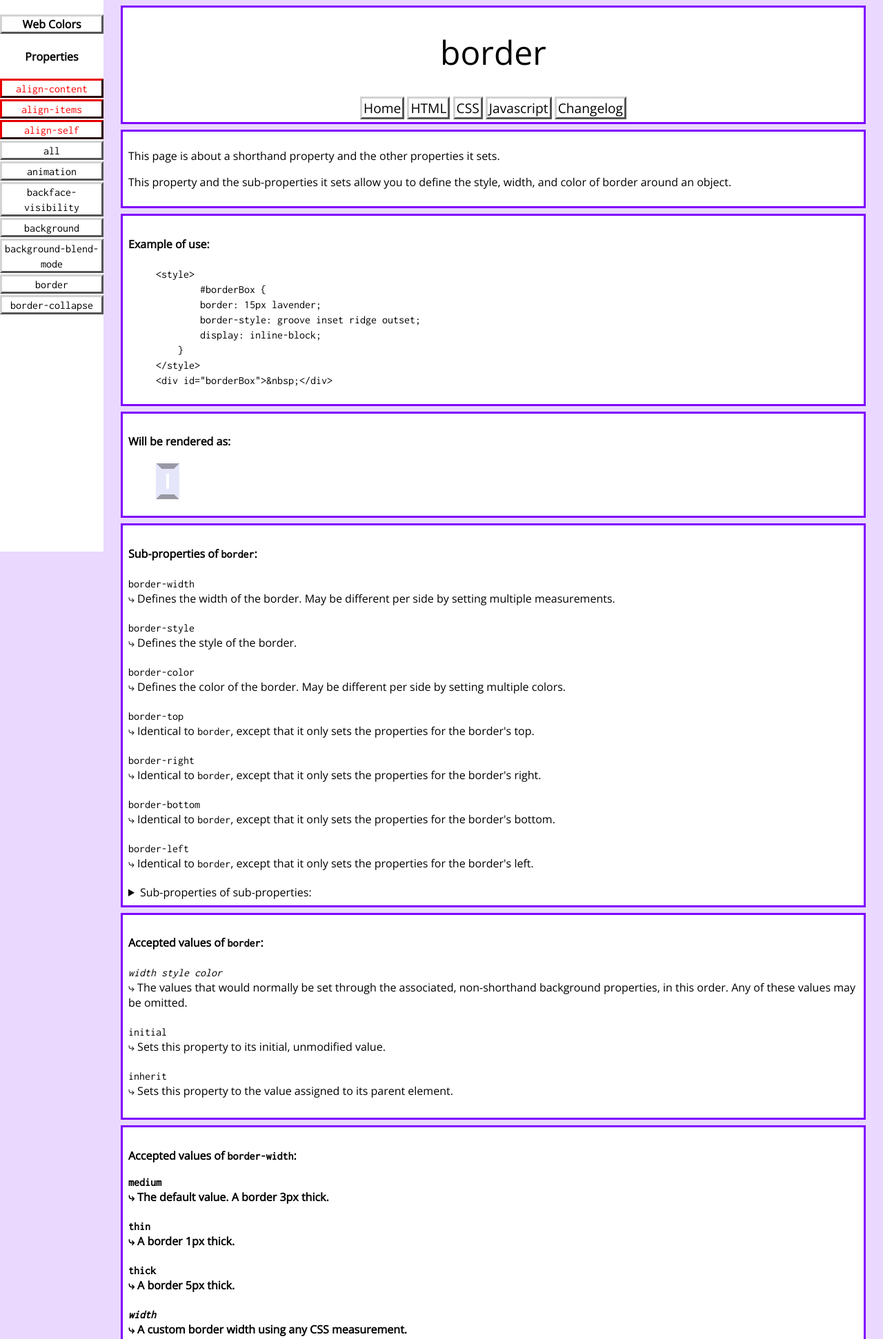
After one commit to VioletRose/Web-Code-Encyclopedia, a PHP site: page /css/border.php in a window 1280 px wide. The commit adds this page. Shown: the top 1942 px of the page at 69% size. Run offline with PHP 8.4, Linux system fonts and the light colour scheme.

Commit message:
07/21/2016 Update
Thursday, July 21st, 2016
Additions:
css/border.php
css/border-collapse.php
css/csshead.php: Added links for border and border-collapse.
Fixes:
css/background.php: Updated; corrected one typo and one mistake.
stylesheets/encyclopedia.css: Updated; moved padding from child elements
of <section> to <section> itself, switched from pt to em for font
measurements.

```diff
--- a/css/background.php
+++ b/css/background.php
@@ -66,8 +66,8 @@
 	<section>
 		<h4>Accepted values of <code>background</code>:</h4>
 		<dl>
-			<dt><code><var> color image position/size repeat origin clip attachment</var></code></dt>
-			<dd>&#10551; The values that would normally be set through the associated, non-shorthand background properties, in this order. If both position and size are being defined, due to them both accepting numeric values they must be separated by a / character. Additionally, it is possible to set multiple background images, but if this is done, color must be placed last rather than first. Most sub-values may be omitted.</dd>
+			<dt><code><var>color image position/size repeat origin clip attachment</var></code></dt>
+			<dd>&#10551; The values that would normally be set through the associated, non-shorthand background properties, in this order. If both position and size are being defined, due to them both accepting numeric values they must be separated by a / character. Most sub-values may be omitted.</dd>
 			<dt><code>initial</code></dt>
 			<dd>&#10551; Sets this property to its initial, unmodified value.</dd>
 			<dt><code>inherit</code></dt>
--- /dev/null
+++ b/css/border.php
@@ -0,0 +1,154 @@
+<?php
+    $PAGE_NAME = 'border';
+    require_once($_SERVER["DOCUMENT_ROOT"].'/css/csshead.php');
+?>
+<main>
+	<section>
+		<p>This page is about a shorthand property and the other properties it sets.</p>
+		<p>This property and the sub-properties it sets allow you to define the style, width, and color of border around an object.
+	</section>
+	<section>
+		<h4>Example of use:</h4>
+		<figure>
+			<code>
+				&lt;style&gt;
+				<br>
+				&nbsp;&nbsp;&nbsp;&nbsp;&nbsp;&nbsp;&nbsp;&nbsp;#borderBox {
+				<br>
+				&nbsp;&nbsp;&nbsp;&nbsp;&nbsp;&nbsp;&nbsp;&nbsp;border: 15px lavender;
+				<br>
+				&nbsp;&nbsp;&nbsp;&nbsp;&nbsp;&nbsp;&nbsp;&nbsp;border-style: groove inset ridge outset;
+				<br>
+				&nbsp;&nbsp;&nbsp;&nbsp;&nbsp;&nbsp;&nbsp;&nbsp;display: inline-block;
+				<br>
+				&nbsp;&nbsp;&nbsp;&nbsp;}
+				<br>
+				&lt;/style&gt;
+				<br>
+				&lt;div id="borderBox"&gt;&amp;nbsp;&lt;/div&gt;
+			</code>
+		</figure>
+	</section>
+	<section>
+		<h4>Will be rendered as:</h4>
+		<figure>
+			<style>
+				#borderBox {
+					border: 15px lavender;
+					border-style: groove inset ridge outset;
+					display: inline-block;
+				}
+			</style>
+			<div id="borderBox">&nbsp;</div>
+		</figure>
+	</section>
+	<section>
+		<h4>Sub-properties of <code>border</code>:</h4>
+		<dl>
+			<dt><code>border-width</code></dt>
+			<dd>&#10551; Defines the width of the border. May be different per side by setting multiple measurements.</dd>
+			<dt><code>border-style</code></dt>
+			<dd>&#10551; Defines the style of the border.</dd>
+			<dt><code>border-color</code></dt>
+			<dd>&#10551; Defines the color of the border. May be different per side by setting multiple colors.</dd>
+			<dt><code>border-top</code></dt>
+			<dd>&#10551; Identical to <code>border</code>, except that it only sets the properties for the border's top.</dd>
+			<dt><code>border-right</code></dt>
+			<dd>&#10551; Identical to <code>border</code>, except that it only sets the properties for the border's right.</dd>
+			<dt><code>border-bottom</code></dt>
+			<dd>&#10551; Identical to <code>border</code>, except that it only sets the properties for the border's bottom.</dd>
+			<dt><code>border-left</code></dt>
+			<dd>&#10551; Identical to <code>border</code>, except that it only sets the properties for the border's left.</dd>
+		</dl>
+		<details>
+			<summary>Sub-properties of sub-properties:</summary>
+			<ul>
+				<li>border-top-width</li>
+				<li>border-top-style</li>
+				<li>border-top-color</li>
+				<li>border-right-width</li>
+				<li>border-right-style</li>
+				<li>border-right-color</li>
+				<li>border-bottom-width</li>
+				<li>border-bottom-style</li>
+				<li>border-bottom-color</li>
+				<li>border-left-width</li>
+				<li>border-left-style</li>
+				<li>border-left-color</li>
+			</ul>
+		</details>
+	</section>
+	<section>
+		<h4>Accepted values of <code>border</code>:</h4>
+		<dl>
+			<dt><code><var>width</var> <var>style</var> <var>color</var></code></dt>
+			<dd>&#10551; The values that would normally be set through the associated, non-shorthand background properties, in this order. Any of these values may be omitted.</dd>
+			<dt><code>initial</code></dt>
+			<dd>&#10551; Sets this property to its initial, unmodified value.</dd>
+			<dt><code>inherit</code></dt>
+			<dd>&#10551; Sets this property to the value assigned to its parent element.</dd>
+		</dl>
+	</section>
+	<section>
+		<h4>Accepted values of <code>border-width</code>:</dt>
+		<dl>
+			<dt><code>medium</code></dt>
+			<dd>&#10551; The default value. A border 3px thick.</dd>
+			<dt><code>thin</code></dt>
+			<dd>&#10551; A border 1px thick.</dd>
+			<dt><code>thick</code></dt>
+			<dd>&#10551; A border 5px thick.</dd>
+			<dt><code><var>width</var></code></dt>
+			<dd>&#10551; A custom border width using any CSS measurement.</dd>
+			<dt><code>initial</code></dt>
+			<dd>&#10551; Sets this property to its initial, unmodified value.</dd>
+			<dt><code>inherit</code></dt>
+			<dd>&#10551; Sets this property to the value assigned to its parent element.</dd>
+		</dl>
+	</section>
+	<section>
+		<h4>Accepted values of <code>border-style</code>:</dt>
+		<dl>
+			<dt><code>none</code></dt>
+			<dd>&#10551; The default value. No border.</dd>
+			<dt><code>hidden</code></dt>
+			<dd>&#10551; A border that doesn't display.</dd>
+			<dt><code>dotted</code></dt>
+			<dd>&#10551; A border composed of squares with equal amounts of white space in between them.</dd>
+			<dt><code>dashed</code></dt>
+			<dd>&#10551; A border composed of rectangles with equal amounts of white space in between them.</dd>
+			<dt><code>solid</code></dt>
+			<dd>&#10551; A border composed of a single solid line.</dd>
+			<dt><code>double</code></dt>
+			<dd>&#10551; A border composed of two smaller solid lines with white space in between them.</dd>
+			<dt><code>groove</code></dt>
+			<dd>&#10551; A border composed of four solid lines, two of the normal color and two a darker color, simulating a 3-dimensional groove.</dd>
+			<dt><code>ridge</code></dt>
+			<dd>&#10551; A border composed of four solid lines, two of the normal color and two a darker color, simulating a 3-dimensional ridge.</dd>
+			<dt><code>inset</code></dt>
+			<dd>&#10551; A border composed of two solid lines, one of the normal color and one a darker color, simulating a depressed button.</dd>
+			<dt><code>outset</code></dt>
+			<dd>&#10551; A border composed of two solid lines, one of the normal color and one a darker color, simulating a raised button.</dd>
+			<dt><code>initial</code></dt>
+			<dd>&#10551; Sets this property to its initial, unmodified value.</dd>
+			<dt><code>inherit</code></dt>
+			<dd>&#10551; Sets this property to the value assigned to its parent element.</dd>
+		</dl>
+	</section>
+	<section>
+		<h4>Accepted values of <code>border-color</code>:</dt>
+		<dl>
+			<dt><code><var>color</var></code></dt>
+			<dd>&#10551; The border's color.</dd>
+			<dt><code>transparent</code></dt>
+			<dd>&#10551; A transparent border.</dd>
+			<dt><code>initial</code></dt>
+			<dd>&#10551; Sets this property to its initial, unmodified value.</dd>
+			<dt><code>inherit</code></dt>
+			<dd>&#10551; Sets this property to the value assigned to its parent element.</dd>
+		</dl>
+	</section>
+</main>
+<?php
+    require_once($_SERVER["DOCUMENT_ROOT"].'/genericfoot.php');
+?>
--- a/css/csshead.php
+++ b/css/csshead.php
@@ -31,5 +31,7 @@
 		<li><a href="/css/backface-visibility.php"><code>backface-visibility</code></a></li>
 		<li><a href="/css/background.php"><code>background</code></a></li>
 		<li><a href="/css/background-blend-mode.php"><code>background-blend-mode</code></a></li>
+		<li><a href="/css/border.php"><code>border</code></a></li>
+		<li><a href="/css/border-collapse.php"><code>border-collapse</code></a></li>
 	</ul>
 </nav>
--- a/stylesheets/encyclopedia.css
+++ b/stylesheets/encyclopedia.css
@@ -13,7 +13,7 @@ code, kbd, pre, samp, textarea {
 }
 
 details dl {
-	margin-left: 40px;
+	margin-left: initial;
 }
 
 dl:not(#exampledl) dd {
@@ -33,9 +33,8 @@ header:not(.exampleFHS) {
 	text-align: center;
 }
 
-section:not(.exampleFHS) > * {
-	padding-left: 8px;
-	padding-right: 8px;
+section:not(.exampleFHS) {
+	padding: 8px;
 }
 
 .languageSection {
@@ -82,7 +81,7 @@ section:not(.exampleFHS) > * {
 }
 
 .navSidebar dd {
-	margin-bottom: 0px;
+	margin-bottom: initial;
 }
 
 .navSidebar ul {
@@ -92,14 +91,14 @@ section:not(.exampleFHS) > * {
 
 .navTopbar a {
 	display: inline-block;
-	font-size: 15pt;
+	font-size: 1.2em;
 	margin-bottom: 4px;
 	padding-left: 2px;
 	padding-right: 2px;
 }
 
 .pageHeadline {
-	font-size: 36pt;
+	font-size: 3em;
 	font-weight: normal;
 }
 
```
Also changed, not shown: css/border-collapse.php (added, +126 -0 lines), changelog.txt.
